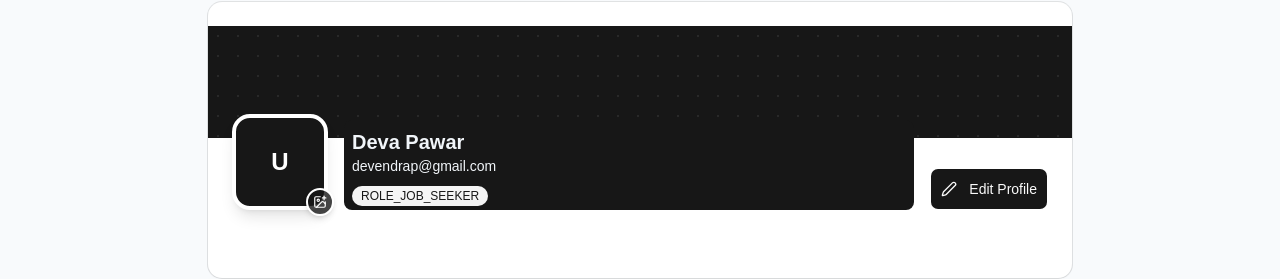
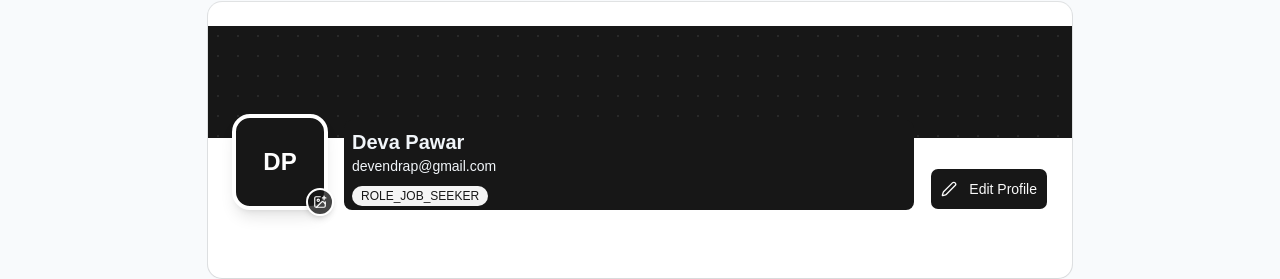
Before and after one commit to Devendra15197/job-portal-frontend, a React (Vite) app: page /profile in a window 1280 px wide. Shown: the part 72-351 px from the top of the page. Built offline with nearby package versions, Linux system fonts and the light colour scheme.

Commit message:
Fixed Name on the avatar

```diff
--- a/src/pages/Profile/ProfileHeroCard.jsx
+++ b/src/pages/Profile/ProfileHeroCard.jsx
@@ -20,7 +20,9 @@ const ProfileHeroCard = ({ user, editing, uploading, onFileSelect, onEdit, onSav
             </div>
             <CardContent className={'px-6 pb-6 pt-0'}>
                 <div className='flex flex-col sm:flex-row sm:items-end gap-4 -mt-12 mb-5'>
-                    <AvatarUpload />
+                    <AvatarUpload user={user}
+                        uploading={uploading}
+                        onFileSelect={onFileSelect} />
                     <div className='flex-1 pb-1 z-10 bg-primary p-2 rounded-md'>
                         <div className=''>
                             <h1 className='text-xl font-bold text-slate-100'>{user.fullName}</h1>
```
